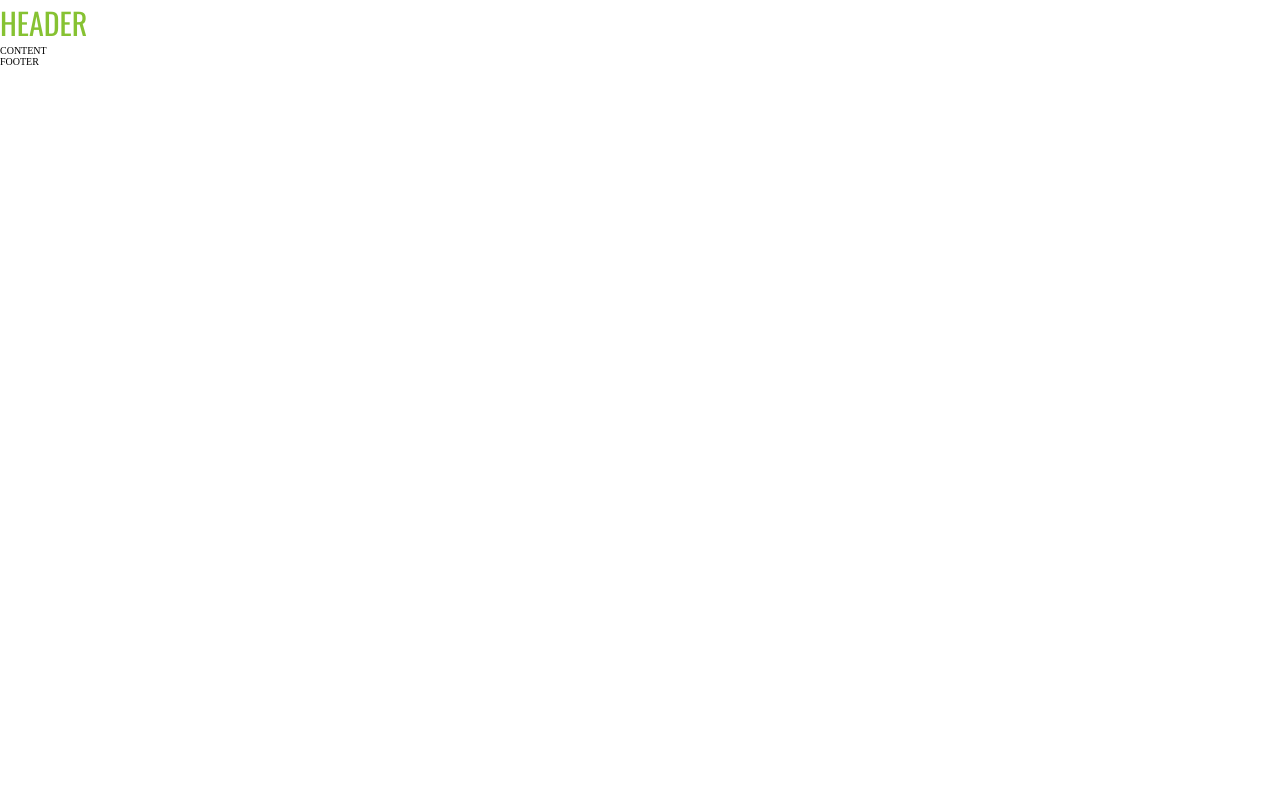
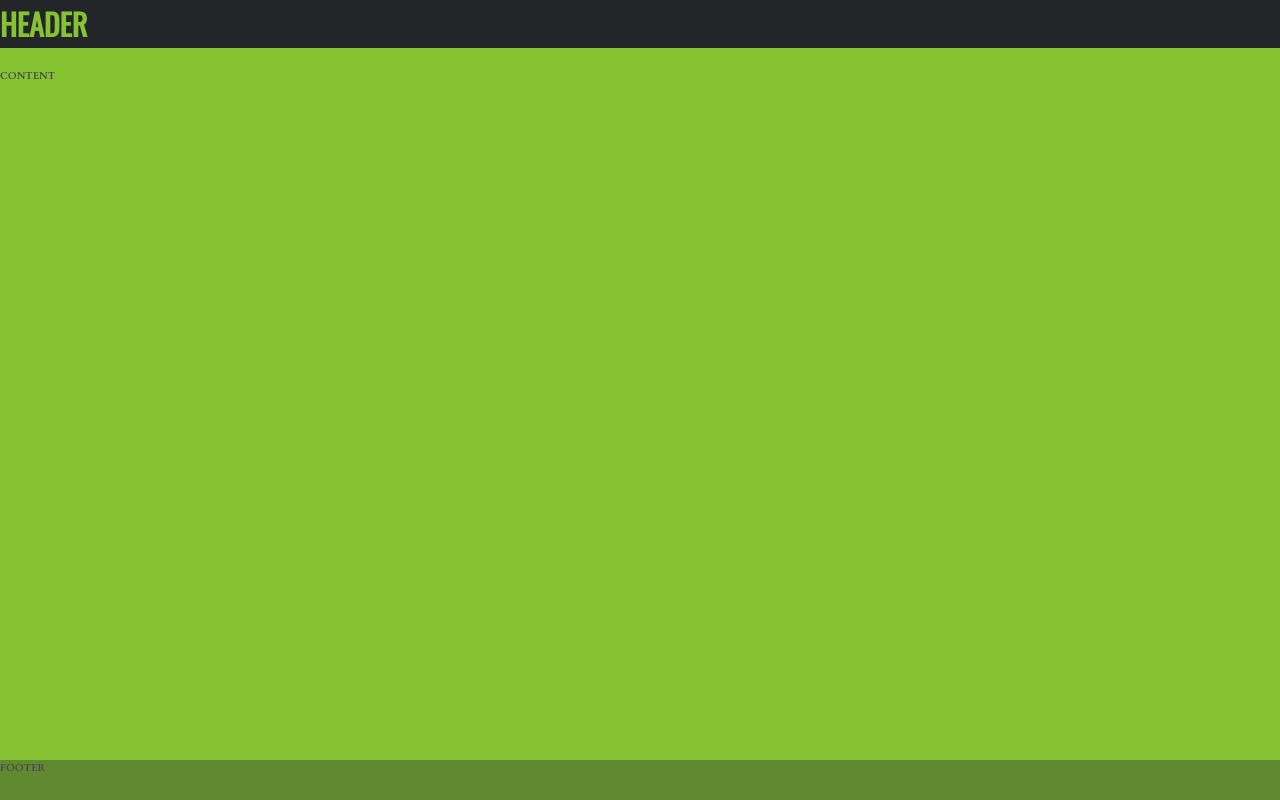
Before and after one commit to cadencunningham/React-Personal-Website, a React app: page / in a window 1280 px wide. Built offline with nearby package versions, Linux system fonts and the light colour scheme; the HTML template or start-up script is replaced by a standard one.

Commit message:
base page layout setup

```diff
--- a/src/Layout/index.tsx
+++ b/src/Layout/index.tsx
@@ -7,10 +7,10 @@ interface IProps {
 const Layout = (props: IProps) => {
     const { children } = props;
     return (
-        <div>
+        <div className="content-container">
             <div className="header">HEADER</div>
             {children}
-            <div>FOOTER</div>
+            <div className="footer">FOOTER</div>
         </div>
     );
 };
--- a/src/index.html
+++ b/src/index.html
@@ -5,7 +5,7 @@
     <meta name="viewport" content="width=device-width, initial-scale=1.0">
     <meta http-equiv="X-UA-Compatible" content="ie=edge">
 
-    <link href="https://fonts.googleapis.com/css?family=Cardo:400,700|Oswald" rel="stylesheet">
+    <link href="https://fonts.googleapis.com/css?family=Cardo:300,700,900|Oswald" rel="stylesheet">
 
     <title>BareBones React App</title>
 </head>
--- a/src/scss/base/_base.scss
+++ b/src/scss/base/_base.scss
@@ -1,12 +1,13 @@
 $font-primary: 'Oswald', sans-serif;
 $font-secondary: 'Cardo', sans-serif;
+$color-white: #fff;
 
 :root {
     --color-primary-light: #86c232;
     --color-primary-dark: #61892f;
 
     --color-secondary: #222629;
-    --color-grey-dary: #474b4f;
+    --color-grey-dark: #474b4f;
     --color-grey-light: #6b6e70;
 
     --shadow-dark: 0 2rem 6rem rgba(0, 0, 0, 0.3);
@@ -31,4 +32,9 @@ html {
 
 body {
     box-sizing: border-box;
+
+    font-family: $font-secondary;
+    color: var(--color-grey-dark);
+    font-weight: 700;
+    line-height: 1.6;
 }
--- /dev/null
+++ b/src/scss/layout/_content.scss
@@ -0,0 +1,10 @@
+.content {
+    &-container {
+        background-color: var(--color-primary-light);
+        min-height: 100vh;
+
+        display: grid;
+        grid-template-rows: minmax(min-content, 4rem) 1fr minmax(min-content, 4rem);
+        grid-row-gap: 2rem;
+    }
+}
--- /dev/null
+++ b/src/scss/layout/_footer.scss
@@ -0,0 +1,3 @@
+.footer {
+    background-color: var(--color-primary-dark);
+}
--- a/src/scss/layout/_header.scss
+++ b/src/scss/layout/_header.scss
@@ -2,4 +2,5 @@
     color: var(--color-primary-light);
     font-family: $font-primary;
     font-size: 3rem;
+    background-color: var(--color-secondary);
 }
--- a/src/scss/main.scss
+++ b/src/scss/main.scss
@@ -1,3 +1,5 @@
 @import './base/base';
 
 @import './layout/header';
+@import './layout/footer';
+@import './layout/content';
```
